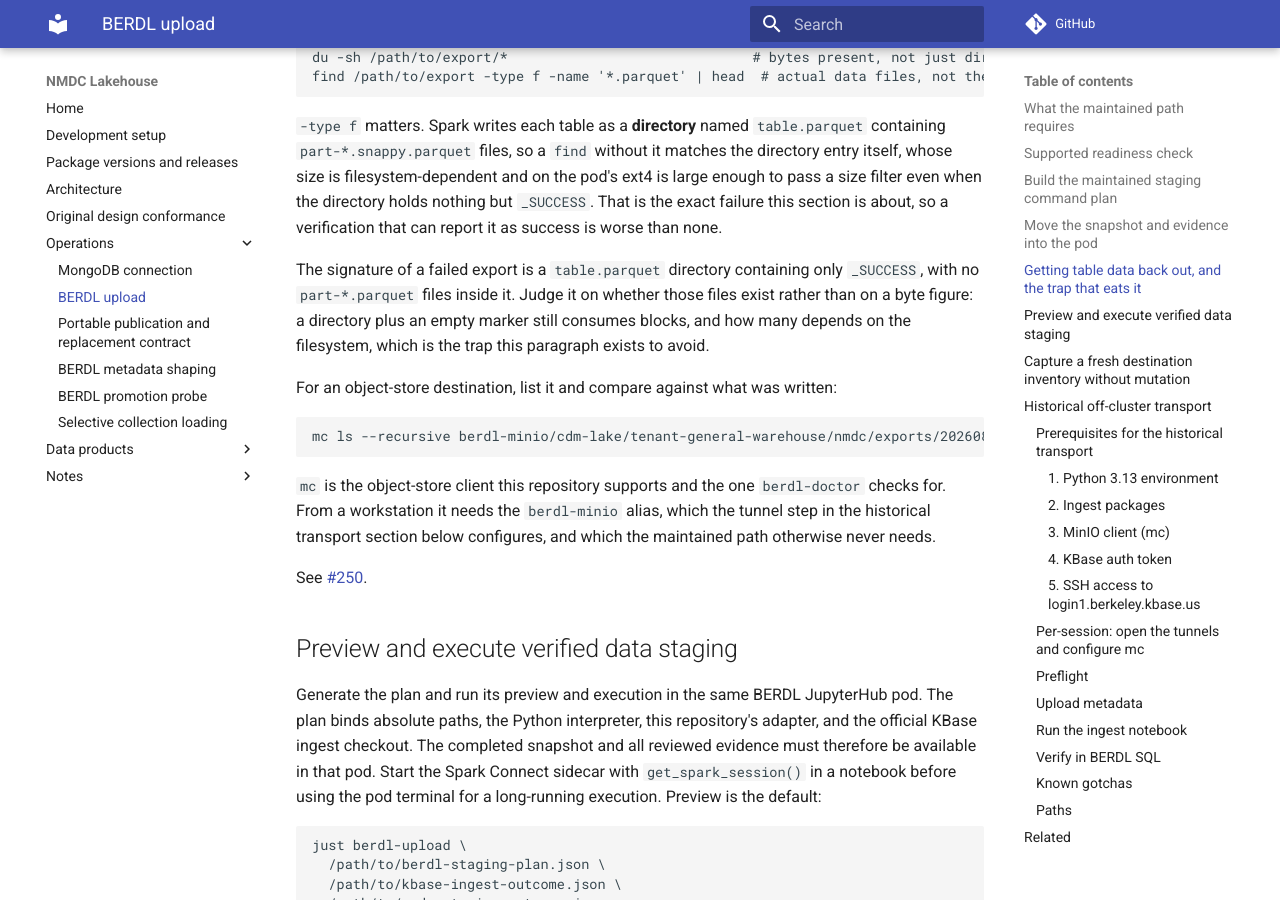
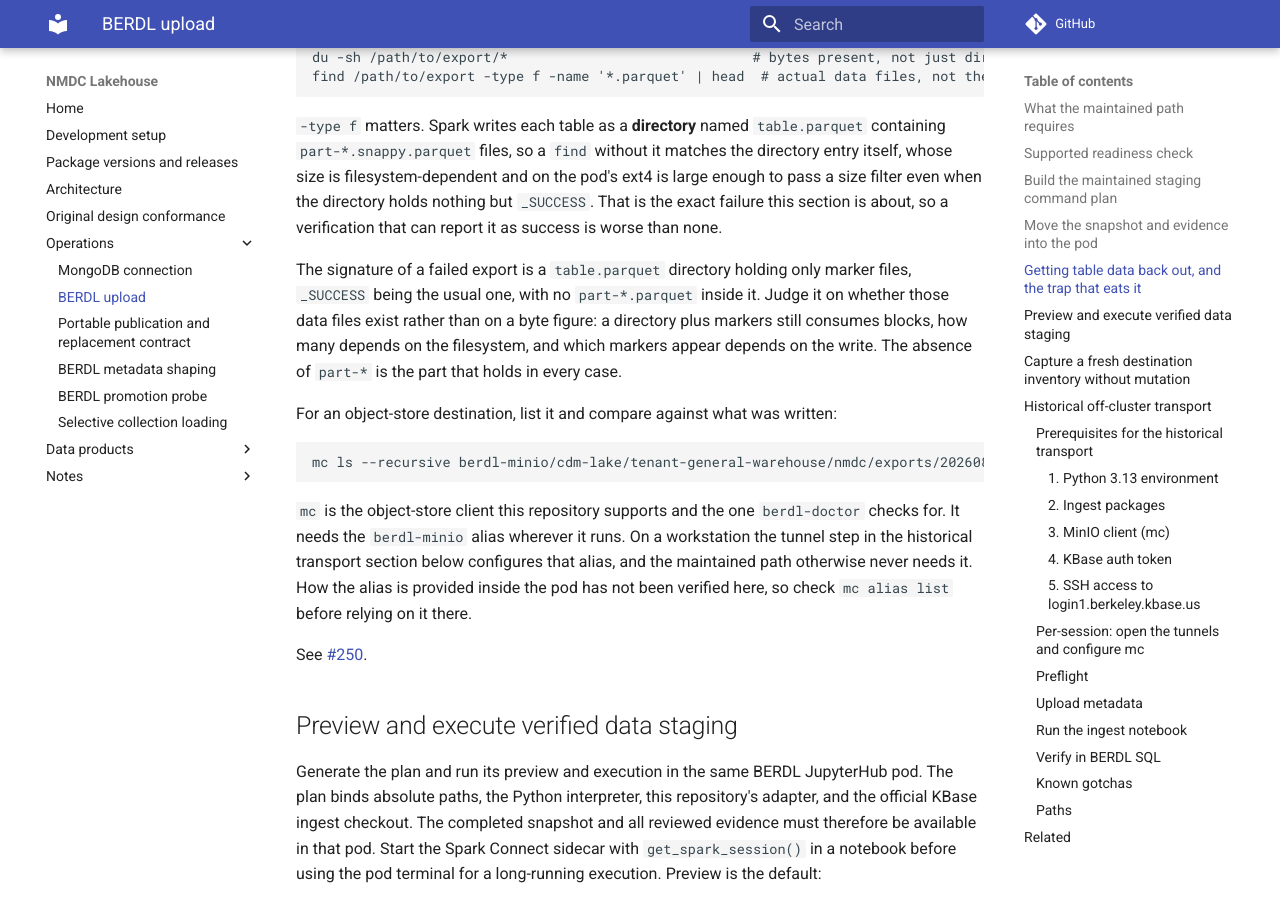
Before and after one commit to microbiomedata/nmdc-lakehouse, an MkDocs documentation site: the page built from docs/berdl-upload.md, in a window 1280 px wide and 900 px high, scrolled down 6437 px. Built offline with MkDocs 1.6.1 and Material for MkDocs 9.7.7, drawn with Linux system fonts in a browser that asks for light colours; comment, search, counter and statistics services are not loaded.

Commit message:
Say what holds in every case, and stop implying what I did not check
Two suppressed findings.

"Containing only _SUCCESS" overstates it: which markers a failed write leaves
depends on the write. The absence of part-*.parquet is the part that holds
regardless, and the text now leads with that.

The mc paragraph said the alias is needed "from a workstation", which implies
something about the pod that I never verified. It now says the alias is needed
wherever mc runs, and says plainly that how it is provided inside the pod is
unverified, with mc alias list as the way to find out.

Co-Authored-By: Claude Opus 5 (1M context) <noreply@anthropic.com>

````diff
--- a/docs/berdl-upload.md
+++ b/docs/berdl-upload.md
@@ -332,11 +332,12 @@ is large enough to pass a size filter even when the directory holds nothing but
 `_SUCCESS`. That is the exact failure this section is about, so a verification
 that can report it as success is worse than none.
 
-The signature of a failed export is a `table.parquet` directory containing only
-`_SUCCESS`, with no `part-*.parquet` files inside it. Judge it on whether those
-files exist rather than on a byte figure: a directory plus an empty marker still
-consumes blocks, and how many depends on the filesystem, which is the trap this
-paragraph exists to avoid.
+The signature of a failed export is a `table.parquet` directory holding only
+marker files, `_SUCCESS` being the usual one, with no `part-*.parquet` inside it.
+Judge it on whether those data files exist rather than on a byte figure: a
+directory plus markers still consumes blocks, how many depends on the filesystem,
+and which markers appear depends on the write. The absence of `part-*` is the
+part that holds in every case.
 
 For an object-store destination, list it and compare against what was written:
 
@@ -345,9 +346,11 @@ mc ls --recursive berdl-minio/cdm-lake/tenant-general-warehouse/nmdc/exports/202
 ```
 
 `mc` is the object-store client this repository supports and the one
-`berdl-doctor` checks for. From a workstation it needs the `berdl-minio` alias,
-which the tunnel step in the historical transport section below configures, and
-which the maintained path otherwise never needs.
+`berdl-doctor` checks for. It needs the `berdl-minio` alias wherever it runs. On a
+workstation the tunnel step in the historical transport section below configures
+that alias, and the maintained path otherwise never needs it. How the alias is
+provided inside the pod has not been verified here, so check `mc alias list`
+before relying on it there.
 
 See [#250](https://github.com/microbiomedata/nmdc-lakehouse/issues/250).
 
````
